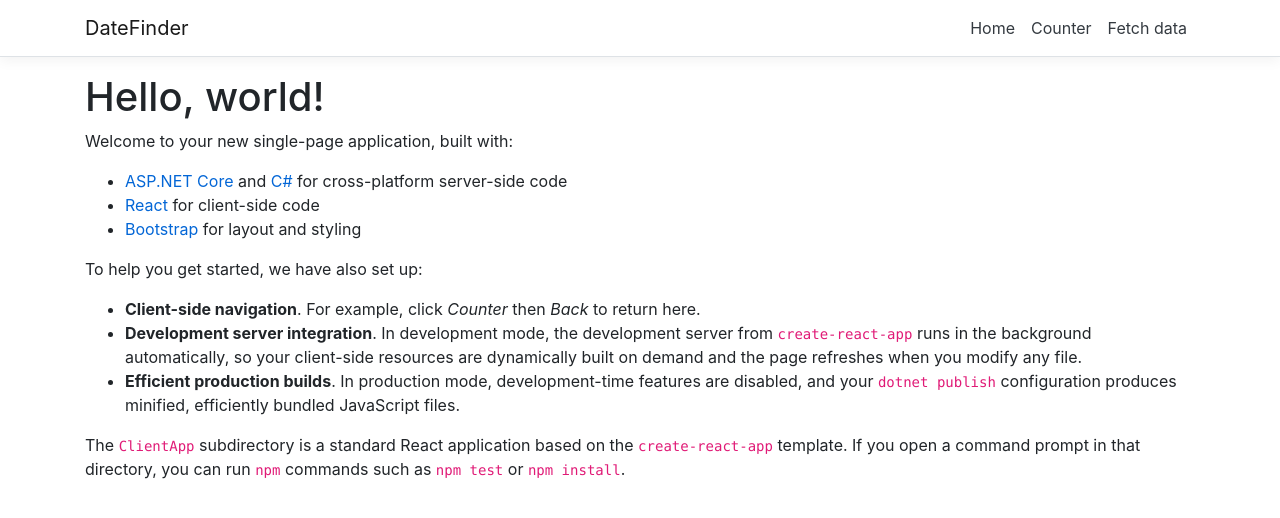
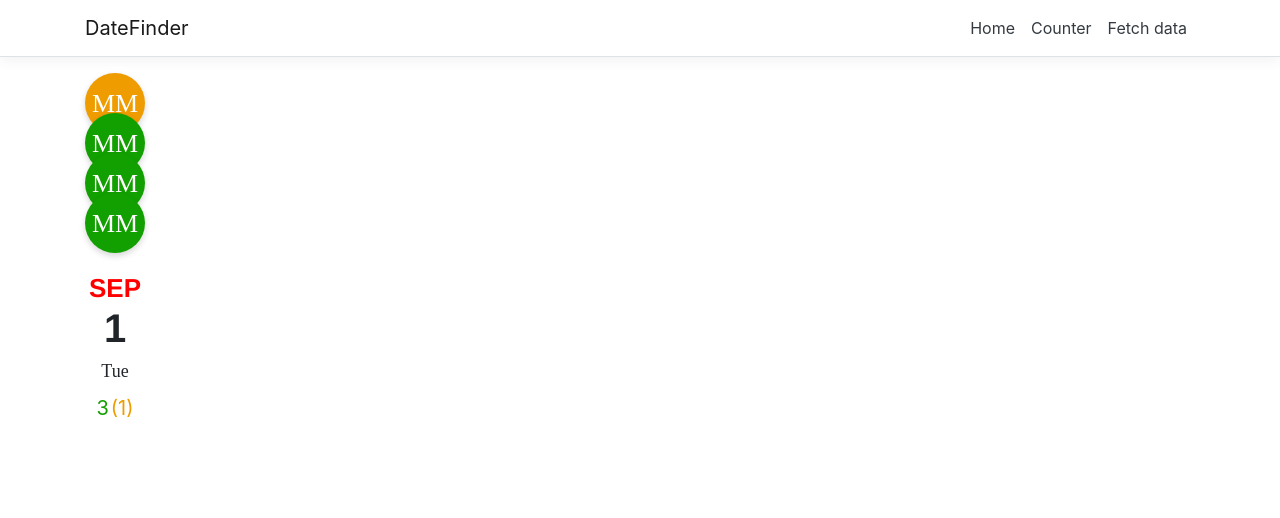
Before and after one commit to Paccos/When, a React (Create React App) app in the folder DateFinder/ClientApp/: page / in a window 1280 px wide. Shown: the top 518 px of the page. Built offline with nearby package versions, Linux system fonts and the light colour scheme.

Commit message:
Add DateColumn component with subcomponents

```diff
--- a/DateFinder/ClientApp/src/App.js
+++ b/DateFinder/ClientApp/src/App.js
@@ -1,21 +1,23 @@
 import React, { Component } from 'react';
-import { Route } from 'react-router';
 import { Layout } from './components/Layout';
-import { Home } from './components/Home';
-import { FetchData } from './components/FetchData';
-import { Counter } from './components/Counter';
 
-import './custom.css'
+import './custom.css';
+import { DateColumn } from './components/DateView';
 
 export default class App extends Component {
 	static displayName = App.name;
 
-  render () {
+	render() {
+		const dummy = [
+			{ name: 'Max Mustermann', maybe: false },
+			{ name: 'Max Mustermann', maybe: false },
+			{ name: 'Max Mustermann', maybe: false },
+			{ name: 'Max Mustermann', maybe: true },
+		];
+
 		return (
 			<Layout>
-        <Route exact path='/' component={Home} />
-        <Route path='/counter' component={Counter} />
-        <Route path='/fetch-data' component={FetchData} />
+				<DateColumn date={new Date()} namesAndStates={dummy} />
 			</Layout>
 		);
 	}
--- a/DateFinder/ClientApp/src/components/DateView.css
+++ b/DateFinder/ClientApp/src/components/DateView.css
@@ -0,0 +1,82 @@
+.date {
+	display: flex;
+	flex-direction: column;
+	align-items: center;
+	width: 50px;
+	margin-bottom: 8px;
+}
+
+.month {
+	font-family: 'Helvetica Neue';
+	color: red;
+	font-size: 26px;
+	font-weight: bold;
+}
+
+.day {
+	font-family: 'Helvetica Neue';
+	font-size: 40px;
+	font-weight: bold;
+	margin-top: -10px;
+}
+
+.weekday {
+	font-family: 'HelveticaNeue-Medium';
+	font-size: 18px;
+	margin-top: 0;
+}
+
+.nameCircle {
+	display: flex;
+	align-items: center;
+	justify-content: center;
+	font-family: 'HelveticaNeue-Bold';
+	font-size: 26px;
+	color: white;
+	background-color: #129f00;
+	width: 60px;
+	height: 60px;
+	border-radius: 30px;
+	box-shadow: 0 3px 6px rgba(0, 0, 0, 0.16);
+	margin-top: -20px;
+}
+
+.namesBar {
+	display: flex;
+	flex-direction: column-reverse;
+	align-items: center;
+	width: 60px;
+	margin-top: 20px;
+	margin-bottom: 16px;
+}
+
+.maybe {
+	background-color: #ef9c00;
+}
+
+.yesCount {
+	color: #129f00;
+	font: 'HelveticaNeue-Medium';
+	font-size: 20px;
+	margin-right: 1px;
+}
+
+.maybeCount {
+	color: #ef9c00;
+	font: 'HelveticaNeue-Medium';
+	font-size: 20px;
+	margin-left: 1px;
+}
+
+.ymCounter {
+	display: flex;
+	justify-content: center;
+	width: 12px;
+}
+
+.dateColumn {
+	display: flex;
+	flex-direction: column;
+	align-items: center;
+	width: 60px;
+}
--- a/DateFinder/ClientApp/src/components/DateView.js
+++ b/DateFinder/ClientApp/src/components/DateView.js
@@ -0,0 +1,70 @@
+import React from 'react';
+import './DateView.css';
+
+const DateView = (props) => {
+	const date = new Date(props.date);
+
+	const monthStr = date.toLocaleString(undefined, { month: 'short' });
+	const dateStr = date.toLocaleString(undefined, { day: 'numeric' });
+	const weekdayStr = date.toLocaleString(undefined, { weekday: 'short' });
+
+	return (
+		<div className="date">
+			<div className="month">{monthStr.toUpperCase()}</div>
+			<div className="day">{dateStr}</div>
+			<div className="weekday">{weekdayStr}</div>
+		</div>
+	);
+};
+
+const NameCircle = (props) => {
+	const initials = props.name
+		.split(' ')
+		.map((n) => n[0])
+		.join('');
+
+	const maybe = props.maybe;
+	const classes = 'nameCircle ' + (maybe ? 'maybe' : '');
+
+	return <div className={classes}>{initials}</div>;
+};
+
+const NamesBar = (props) => {
+	const namesAndStates = props.namesAndStates;
+
+	return (
+		<div className="namesBar">
+			{namesAndStates.map((n, index) => (
+				<NameCircle key={index} name={n.name} maybe={n.maybe} />
+			))}
+		</div>
+	);
+};
+
+const YesMaybeCounter = (props) => {
+	const yes = props.yes;
+	const maybe = props.maybe;
+
+	return (
+		<div className="ymCounter">
+			<p className="yesCount">{yes}</p>
+			<p className="maybeCount">({maybe})</p>
+		</div>
+	);
+};
+
+export const DateColumn = (props) => {
+	const date = props.date;
+	const namesAndStates = props.namesAndStates;
+
+	const yesCount = namesAndStates.filter((nAndS) => !nAndS.maybe).length;
+	const maybeCount = namesAndStates.filter((nAndS) => nAndS.maybe).length;
+
+	return (
+		<div className="dateColumn">
+			<NamesBar namesAndStates={namesAndStates} />
+			<DateView date={date} />
+			<YesMaybeCounter yes={yesCount} maybe={maybeCount} />
+		</div>
+	);
+};
```
Also changed, not shown: 1 other file (tests, documents, lock files or other folders). Lines whose indentation alone changed are shown as unchanged.
